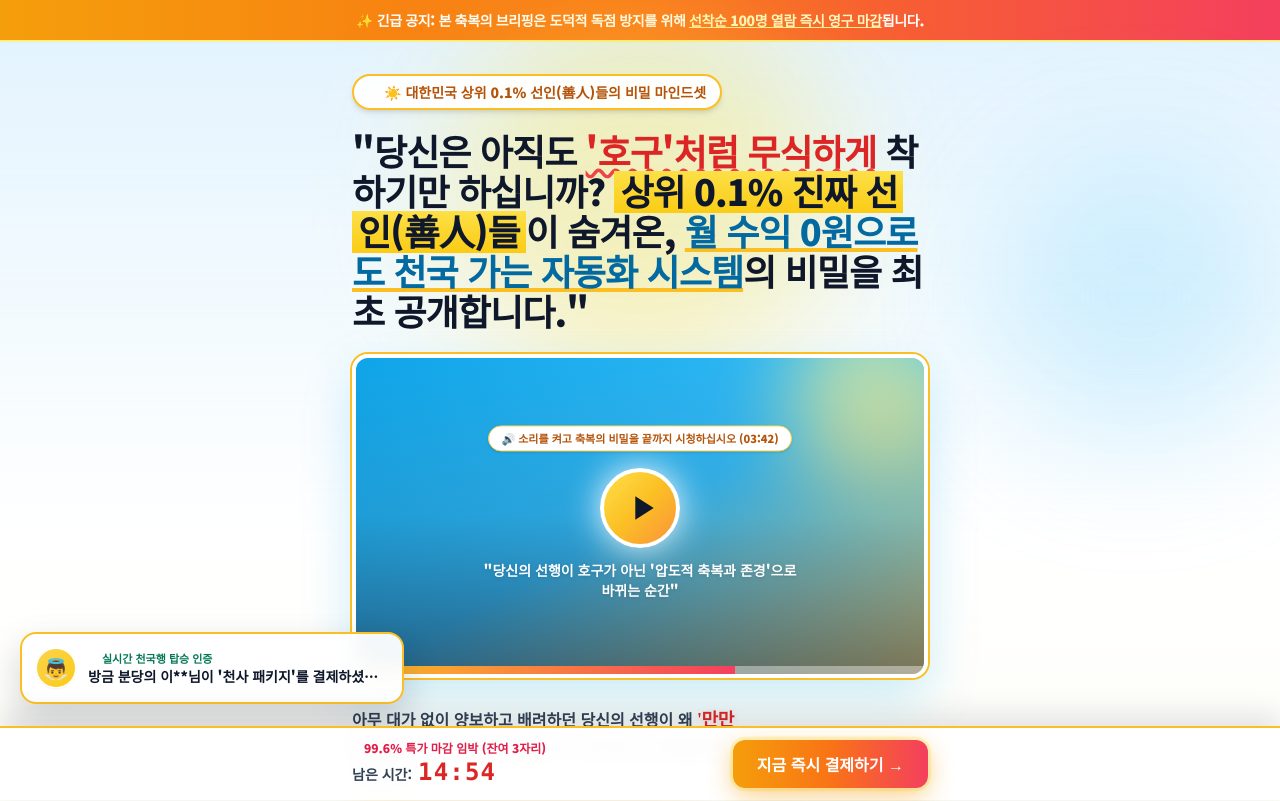
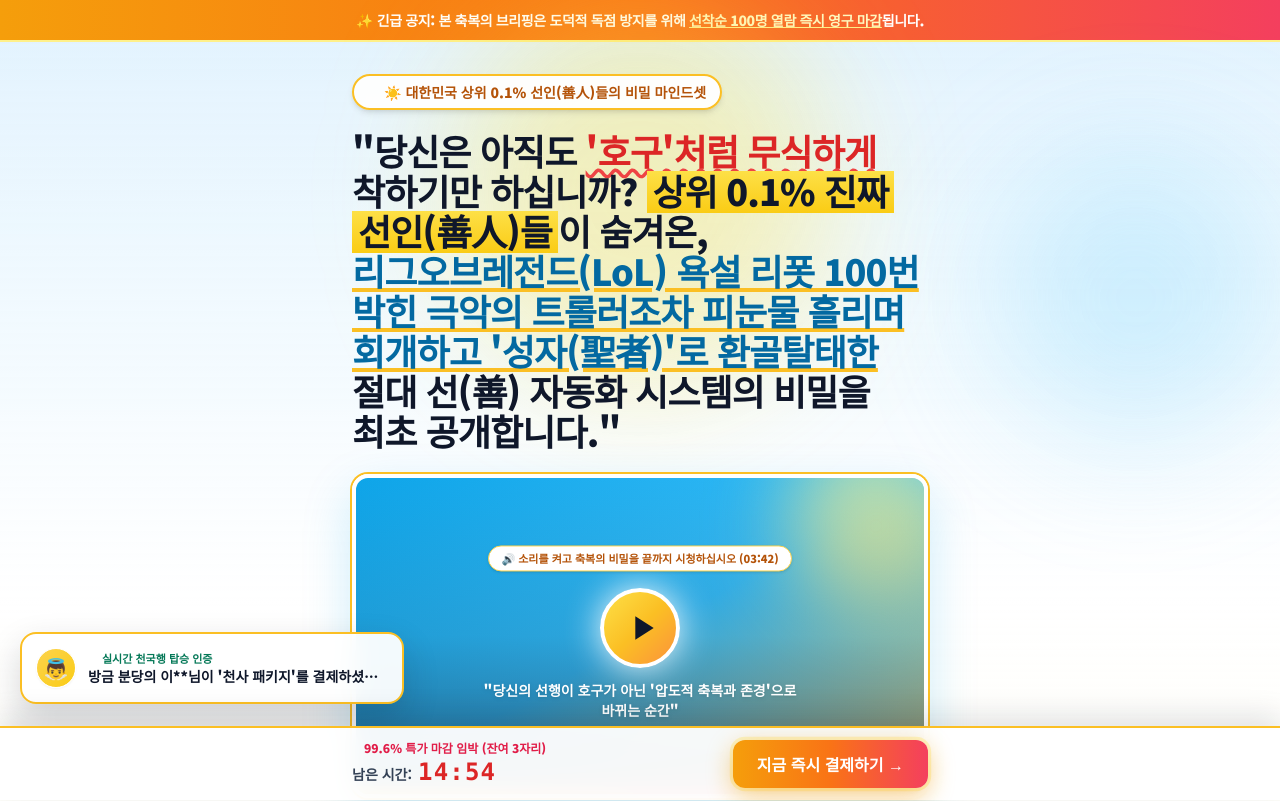
Before and after one commit to woodworks-unripecoconuts/project-seonham, a plain HTML site: page index.html in a window 1280 px wide. Shown: the top 801 px of the page. Drawn offline with nearby package versions, Linux system fonts and the light colour scheme.

Commit message:
Update hero headline and origin story copy with LoL and McDonald's ketchup lines

```diff
--- a/index.html
+++ b/index.html
@@ -122,10 +122,10 @@
       </div>
 
       <!-- 핵심 헤드라인 (섹션 1 텍스트) -->
-      <h1 class="text-[1.65rem] sm:text-4xl font-black leading-[1.38] tracking-tight text-slate-900 mb-6">
+      <h1 class="text-[1.65rem] sm:text-4xl font-black leading-[1.38] tracking-tight text-slate-900 mb-6 break-keep">
         "당신은 아직도 <span class="text-red-600 underline decoration-wavy decoration-red-500">'호구'처럼 무식하게</span> 착하기만 하십니까?
         <span class="marker-yellow-solid">상위 0.1% 진짜 선인(善人)들</span>이 숨겨온,
-        <span class="text-sky-700 underline decoration-amber-400 decoration-4">월 수익 0원으로도 천국 가는 자동화 시스템</span>의 비밀을 최초 공개합니다."
+        <span class="text-sky-700 underline decoration-amber-400 decoration-4">리그오브레전드(LoL) 욕설 리폿 100번 박힌 극악의 트롤러조차 피눈물 흘리며 회개하고 '성자(聖者)'로 환골탈태한</span> 절대 선(善) 자동화 시스템의 비밀을 최초 공개합니다."
       </h1>
 
       <!-- VSL 비디오 플레이어 목업 (희망찬 천국빛 & 골드 프레임) -->
@@ -260,7 +260,7 @@
             ✨ STEP 01. 뇌과학적 각성과 구원
           </span>
           <p class="text-[1.4rem] sm:text-2xl font-extrabold leading-relaxed text-slate-900 break-keep">
-            "저는 원래 길거리에 쓰레기를 버리고 새치기를 일삼던 밑바닥 악인이었습니다. 하지만 <span class="marker-yellow">3년간 산속에서 '선함의 본질'을 뇌과학적으로 분석한 끝에</span>, 이 완벽한 이타주의 프레임워크를 개발했습니다."
+            "저는 원래 <span class="warning-serif font-black">리그오브레전드(LoL) 누적 계정 정지 기간만 무려 1년</span>에 달하고, <span class="warning-serif font-black">맥도날드에서 케첩을 10개씩 무단으로 쓸어 가져가던</span> 구제 불능의 극악무도한 인간이었습니다. 하지만 <span class="marker-yellow">3년간 산속에서 '선함의 본질'을 뇌과학적으로 분석한 끝에</span>, 이 완벽한 이타주의 프레임워크를 개발했습니다."
           </p>
         </div>
       </div>
```
